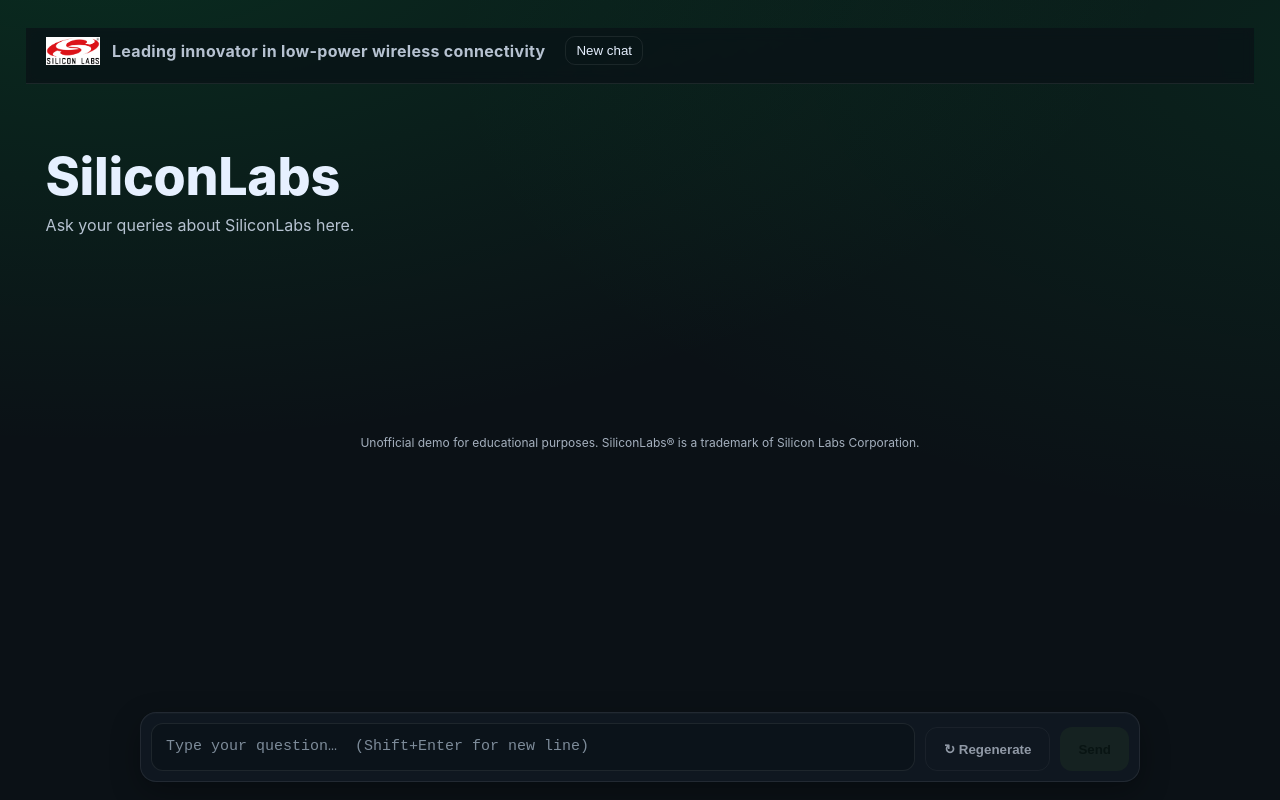
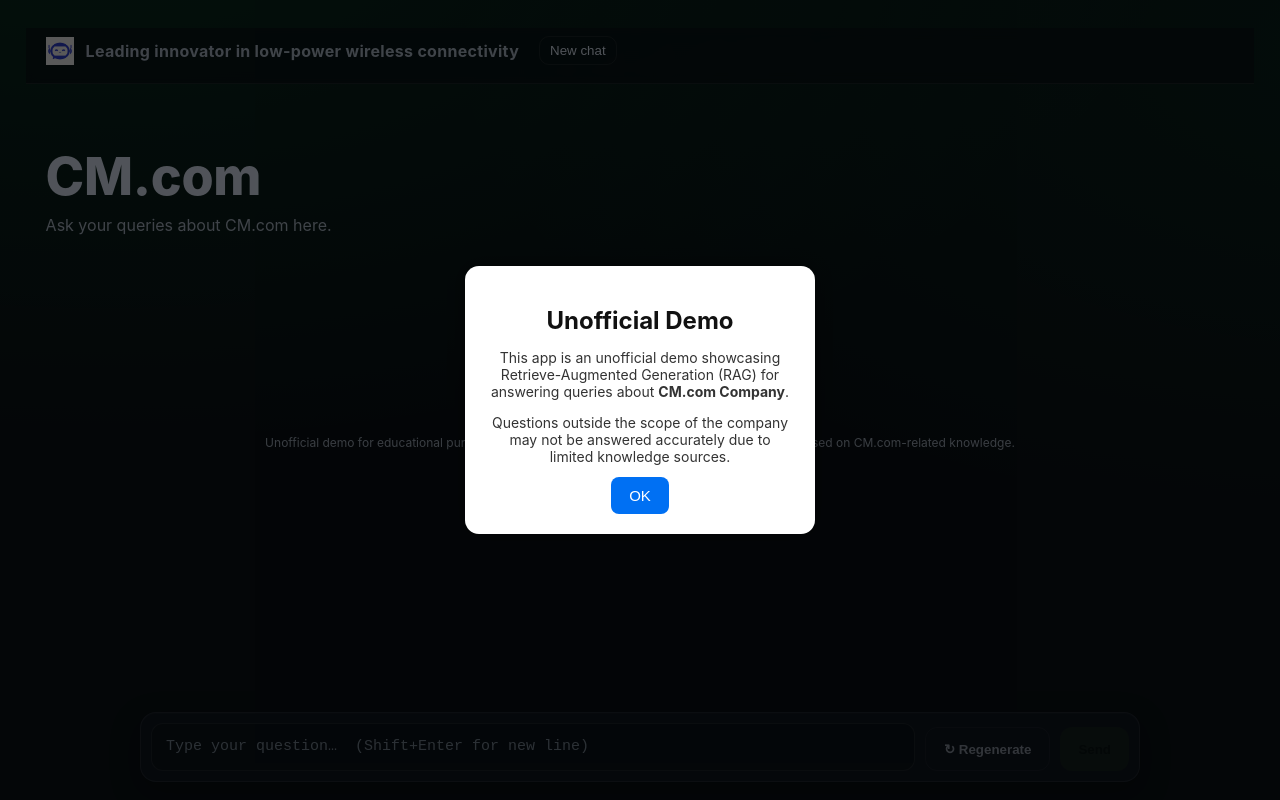
Before and after one commit to lokyaan/aws-rag-ui, a React (Vite) app: page / in a window 1280 px wide. Built offline with nearby package versions, Linux system fonts and the light colour scheme.

Commit message:
Added notice pop up,changed logo

```diff
--- a/src/App.tsx
+++ b/src/App.tsx
@@ -1,7 +1,8 @@
 import React, { useEffect, useMemo, useRef, useState } from "react";
 import "./App.css";
-import SiliconLabsLogo from "./assets/SiliconLabsLogo.png";
+import chatBot from "./assets/chatbot.png";
 import { API_BASE, LS_KEY, BRAND } from "./config";
+import NoticeModal from "./NoticeModal.tsx";
 
 // Normalize base once & build endpoints safely (no string bugs)
 const FN_URL = new URL("/", API_BASE).toString().replace(/\/$/, "");
@@ -39,6 +40,15 @@
     }
   });
   const [loading, setLoading] = useState(false);
+
+  // Show notice modal on first visit (or if storage cleared)
+  const [showNotice, setShowNotice] = useState<boolean>(() => {
+    try {
+      return !localStorage.getItem("noticeDismissed");
+    } catch {
+      return true;
+    }
+  });
 
   const toHref = useMemo(
     () => (s: string) => (/^https?:\/\//i.test(s) ? s : undefined),
@@ -133,12 +143,24 @@
     void sendPrompt(lastUser.text);
   }
 
+  function handleNoticeClose() {
+    try {
+      localStorage.setItem("noticeDismissed", "yes");
+    } catch {
+      // ignore
+    }
+    setShowNotice(false);
+  }
+
   return (
     <div className="page">
+      {/* Pop-up notice on top of everything */}
+      {showNotice && <NoticeModal onClose={handleNoticeClose} />}
+
       <div className="container container--chat">
         {/* Header */}
         <header className="header">
-          <img src={SiliconLabsLogo} className="logo" alt={BRAND} />
+          <img src={chatBot} className="logo" alt={BRAND} />
           <div className="header-meta">
             <span className="brand">
               Leading innovator in low-power wireless connectivity
@@ -206,7 +228,9 @@
             </button>
             <button
               type="submit"
-              className={`btn ${loading || !input.trim() ? "btn-disabled" : ""}`}
+              className={`btn ${
+                loading || !input.trim() ? "btn-disabled" : ""
+              }`}
               disabled={loading || !input.trim()}
               title="Send"
             >
@@ -217,8 +241,8 @@
 
         {/* Footer */}
         <footer className="footer">
-          Unofficial demo for educational purposes. SiliconLabs® is a trademark
-          of Silicon Labs Corporation.
+          Unofficial demo for educational purposes. {BRAND} RAG assistant. Queries
+          are answered only based on {BRAND}-related knowledge.
         </footer>
       </div>
     </div>
--- /dev/null
+++ b/src/NoticeModal.css
@@ -0,0 +1,48 @@
+.modal-overlay {
+  position: fixed;
+  top: 0;
+  left: 0;
+  width: 100%;
+  height: 100%;
+  background: rgba(0,0,0,0.65);
+  display: flex;
+  align-items: center;
+  justify-content: center;
+  z-index: 999;
+}
+
+.modal-box {
+  width: 350px;
+  background: #fff;
+  padding: 20px 24px;
+  border-radius: 14px;
+  text-align: center;
+  box-shadow: 0 0 20px rgba(0,0,0,0.4);
+  animation: pop 0.25s ease-out;
+}
+
+.modal-box h2 {
+  margin-bottom: 10px;
+  color: #111;
+}
+
+.modal-box p {
+  color: #333;
+  font-size: 14px;
+  margin-bottom: 12px;
+}
+
+.modal-btn {
+  padding: 10px 18px;
+  background: #0070f3;
+  border: none;
+  border-radius: 8px;
+  color: white;
+  cursor: pointer;
+  font-size: 15px;
+}
+
+@keyframes pop {
+  0% { transform: scale(0.85); opacity: 0.5; }
+  100% { transform: scale(1); opacity: 1; }
+}
--- /dev/null
+++ b/src/NoticeModal.tsx
@@ -0,0 +1,25 @@
+import React from "react";
+import "./NoticeModal.css";
+
+export default function NoticeModal({
+  onClose,
+}: {
+  onClose: () => void;
+}) {
+  return (
+    <div className="modal-overlay">
+      <div className="modal-box">
+        <h2>Unofficial Demo</h2>
+        <p>
+          This app is an unofficial demo showcasing Retrieve-Augmented Generation (RAG)
+          for answering queries about <strong>CM.com Company</strong>.
+        </p>
+        <p>
+          Questions outside the scope of the company may not be answered accurately
+          due to limited knowledge sources.
+        </p>
+        <button onClick={onClose} className="modal-btn">OK</button>
+      </div>
+    </div>
+  );
+}
--- a/src/config.ts
+++ b/src/config.ts
@@ -1,3 +1,4 @@
 export const API_BASE = "https://wml1a8nafj.execute-api.us-east-1.amazonaws.com";
-export const LS_KEY   = "siliconlabs_chat_history_v1";
-export const BRAND    = "SiliconLabs";
+//export const LS_KEY   = "siliconlabs_chat_history_v1";
+export const LS_KEY   = "CM.com_chat_history_v1";
+export const BRAND    = "CM.com";
```
Also changed, not shown: src/assets/SiliconLabsLogo.png (deleted), src/assets/chatBot.png (added).
